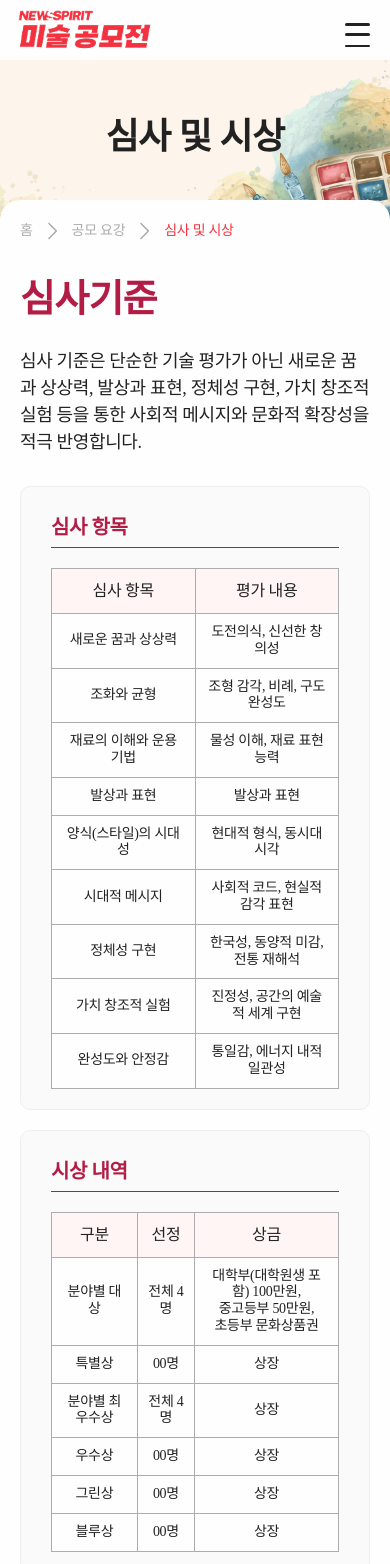
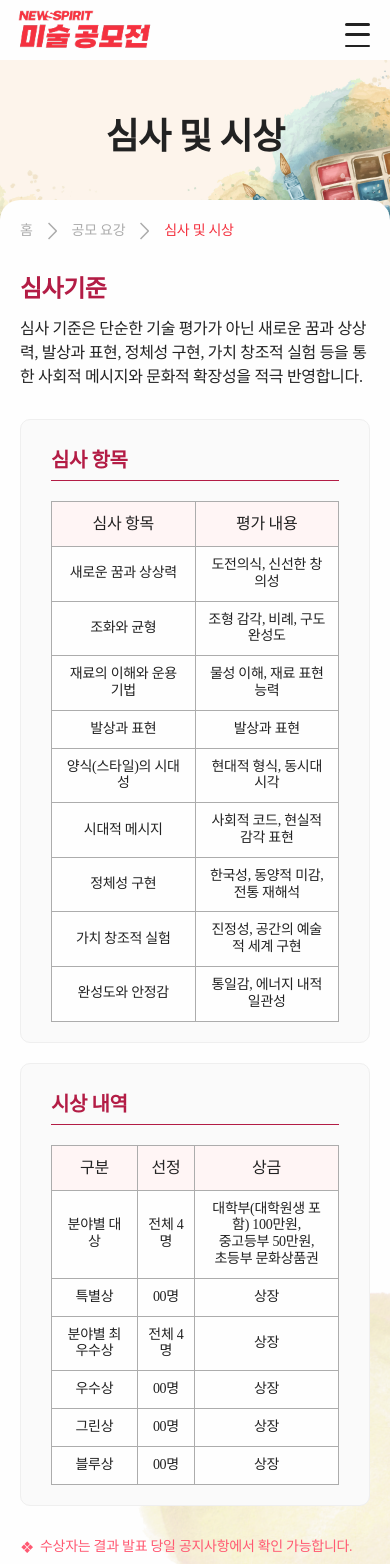
Before and after one commit to puritechlab1155/Contest-front, a Nuxt app: page /guide/judge in a window 390 px wide. Shown: the top 1564 px of the page. Built offline with nearby package versions, Linux system fonts and the light colour scheme; a web font is replaced by a local one.

Commit message:
심사 및 시상 완료

```diff
--- a/assets/css/main.css
+++ b/assets/css/main.css
@@ -61,6 +61,10 @@
   background-color: #FEFEFE;
   margin-top: -100px;
   width: 100%;
+  background-image: url(../img/common/subContentBg.png);
+  background-repeat: no-repeat;
+  background-position: bottom right;
+  background-size: contain;
 }
 /* 네비게이션 */
 .sub .subNav {
@@ -82,8 +86,9 @@
 }
 .sub .caution li {
   position: relative;
-  padding-left: 15px;
+  padding-left: 20px;
   color: #FF5972;
+  font-size: 16px;
 }
 .sub .caution li::before {
   content: '❖';
@@ -126,6 +131,9 @@
   .sub .sub-radius {
     margin-top: -70px;
   }
+  .sub .caution li {
+    font-size: 14px;
+  }
 }
 @media (max-width: 480px) {
   br.smob {
--- a/pages/guide/judge.vue
+++ b/pages/guide/judge.vue
@@ -157,9 +157,6 @@ font-size: 16px;
   .sub .bgBox table .border-r {
     border-right: 1px solid #ACACAC;
   }
-.sub .awards {
-
-}
   @media (max-width: 768px) {
   .sub .bgBox table td {
     line-height: 1.2;
@@ -168,6 +165,16 @@ border-right: 1px solid #ACACAC;
   .sub .bgBox table th {
     font-size: 16px;
   }
+  .desc h2.pointColor02 {
+      color: #B31C45;
+      font-size: 24px;
+  }
+  .f-18 {
+    font-size: 16px;
+  }
+  .f-18.mt-20 {
+    margin-top: 10px;
+  }
 }
 
 </style>
```
Lines whose indentation alone changed are shown as unchanged.
